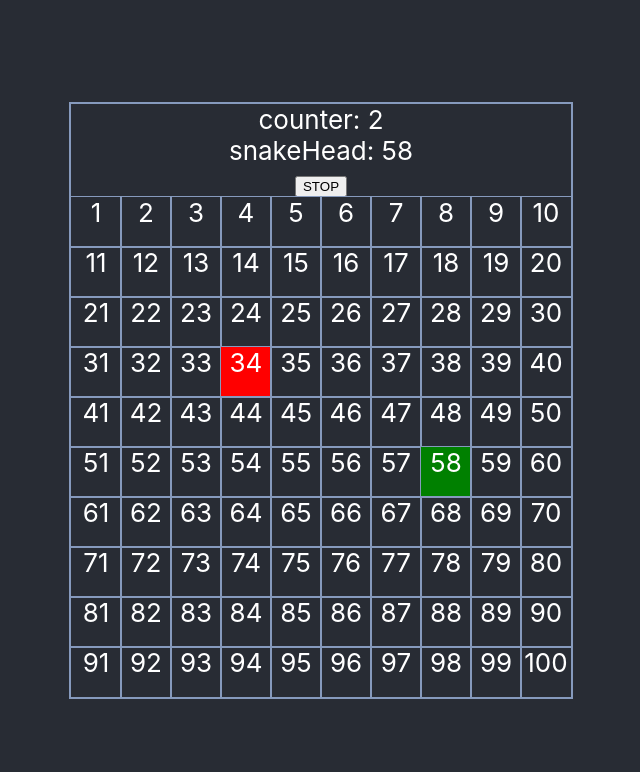
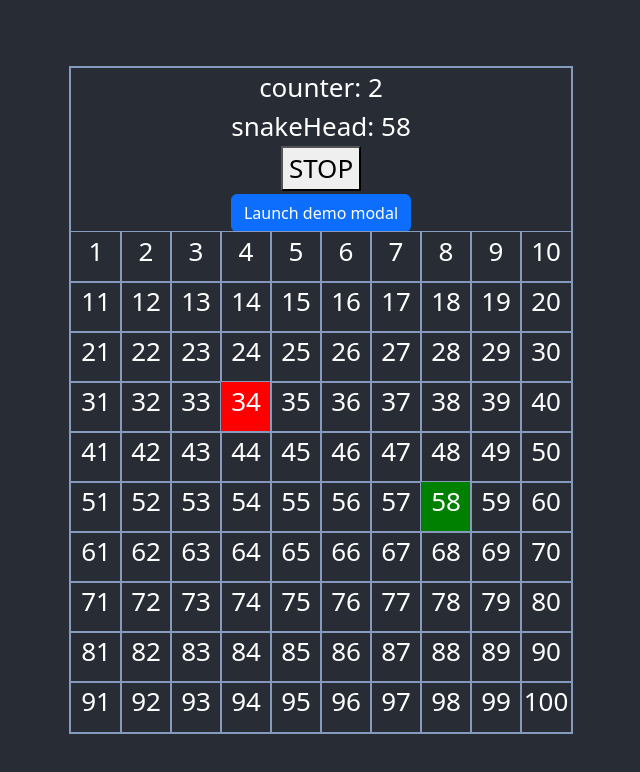
Before and after one commit to Lilandau/snake, a React (Create React App) app: page / in a window 1280 px wide. Shown: the top 772 px of the page, without its empty margins (319-959 px from the left). Built offline with nearby package versions, Linux system fonts and the light colour scheme.

Commit message:
added bootstrap styling

```diff
--- a/package.json
+++ b/package.json
@@ -6,7 +6,9 @@
     "@testing-library/jest-dom": "^5.16.5",
     "@testing-library/react": "^13.3.0",
     "@testing-library/user-event": "^13.5.0",
+    "bootstrap": "^5.2.0",
     "react": "^18.2.0",
+    "react-bootstrap": "^2.5.0",
     "react-dom": "^18.2.0",
     "react-scripts": "5.0.1",
     "reactjs-popup": "^2.0.5",
--- a/src/Board/Board.css
+++ b/src/Board/Board.css
@@ -1,12 +1,12 @@
-.board{
+.snakeBoard{
     outline: 2px solid rgb(134, 154, 189);
 }
 
-.row{
+.snakeBoardRow{
     height: 50px;
 }
 
-.cell{
+.snakeBordCell{
     width: 50px;
     height: 50px;
     outline: 1px solid rgb(134, 154, 189);
--- a/src/Board/Board.js
+++ b/src/Board/Board.js
@@ -1,6 +1,7 @@
 import React, {useEffect, useState} from "react";
 import './Board.css';
 import {randomIntFromInterval, useInterval} from '../utils.js'
+import Test from "./Test";
 
 const Direction = {
   UP: 'UP',
@@ -43,7 +44,7 @@ function Board() {
     // Your custom logic here
     setcounter(counter + 1);
     moveSnake();
-  }, 2000)
+  }, delay)
 
   useEffect(() => {
     window.addEventListener('keydown', e => {
@@ -52,7 +53,7 @@ function Board() {
   }, []);
 
     return (
-      <div className="board">
+      <div className="snakeBoard">
         <div>
           counter: {counter}
         </div>
@@ -63,11 +64,14 @@ function Board() {
         onClick={handleStop}>
           <button>STOP</button>
         </div>
+        <div>
+          <Test/>
+        </div>
         {board.map((row, rowIdx)=> (
-          <div key={rowIdx} className='row'>{
+          <div key={rowIdx} className='snakeBoardRow'>{
             row.map((cellValue, cellIdx) => (
               <div key={cellIdx}
-              className={`cell ${snake.tailValues.includes(cellValue) ? 'snake-cell' : '' } ${fodder.val===cellValue ? 'food-cell' : '' }`}>
+              className={`snakeBordCell ${snake.tailValues.includes(cellValue) ? 'snake-cell' : '' } ${fodder.val===cellValue ? 'food-cell' : '' }`}>
                 {cellValue}
               </div>
             ))
--- /dev/null
+++ b/src/Board/Test.js
@@ -0,0 +1,34 @@
+import Button from "react-bootstrap/Button";
+import {Card, Modal} from "react-bootstrap";
+import {useState} from "react";
+//import 'bootstrap/dist/css/bootstrap.min.css';
+
+export default function Test(){
+    const [show, setShow] = useState(false);
+
+    const handleClose = () => setShow(false);
+    const handleShow = () => setShow(true);
+
+    return (
+        <>
+            <Button variant="primary" onClick={handleShow}>
+                Launch demo modal
+            </Button>
+
+            <Modal show={show} onHide={handleClose}>
+                <Modal.Header closeButton>
+                    <Modal.Title>Modal heading</Modal.Title>
+                </Modal.Header>
+                <Modal.Body>Woohoo, you're reading this text in a modal!</Modal.Body>
+                <Modal.Footer>
+                    <Button variant="secondary" onClick={handleClose}>
+                        Close
+                    </Button>
+                    <Button variant="primary" onClick={handleClose}>
+                        Save Changes
+                    </Button>
+                </Modal.Footer>
+            </Modal>
+        </>
+    );
+}
--- a/src/index.js
+++ b/src/index.js
@@ -3,6 +3,7 @@ import ReactDOM from 'react-dom/client';
 import './index.css';
 import App from './App';
 import reportWebVitals from './reportWebVitals';
+import 'bootstrap/dist/css/bootstrap.min.css';
 
 const root = ReactDOM.createRoot(document.getElementById('root'));
 root.render(
--- a/src/utils.js
+++ b/src/utils.js
@@ -1,4 +1,4 @@
-import {useEffect, useRef, useState} from 'react';
+import {useEffect, useRef} from 'react';
 
 export function randomIntFromInterval(min, max){
     return Math.floor(Math.random()* (max-min +1)+min);
```
Also changed, not shown: 1 other file (tests, documents, lock files or other folders).
